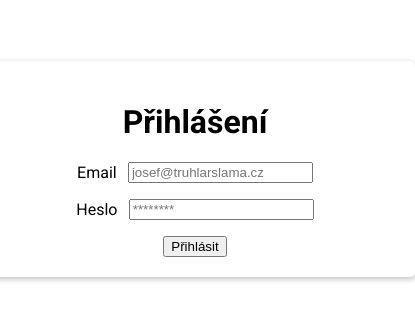
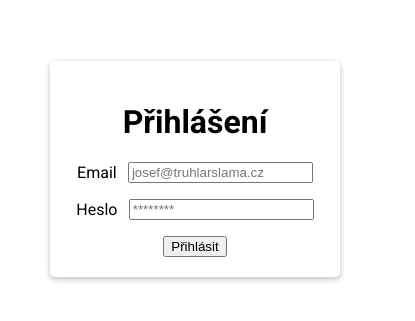
Before and after one commit to JakubStiburek/truhlar-slama-administration, an Angular app: page / in a window 390 px wide. Shown: the part 261-582 px from the top of the page, 415 px wide, since content can reach past the window. Built offline with nearby package versions, Linux system fonts and the light colour scheme.

Commit message:
feat: responsive login form

```diff
--- a/src/app/login/login.component.scss
+++ b/src/app/login/login.component.scss
@@ -27,3 +27,15 @@
   border-radius: 5px;
   box-shadow: 0 2px 5px 1px rgba(0, 0, 0, 0.2);
 }
+
+@media screen and (max-width: 550px) {
+  .card {
+    width: 300px;
+  }
+}
+
+@media screen and (max-width: 400px) {
+  .card {
+    width: 250px;
+  }
+}
```
